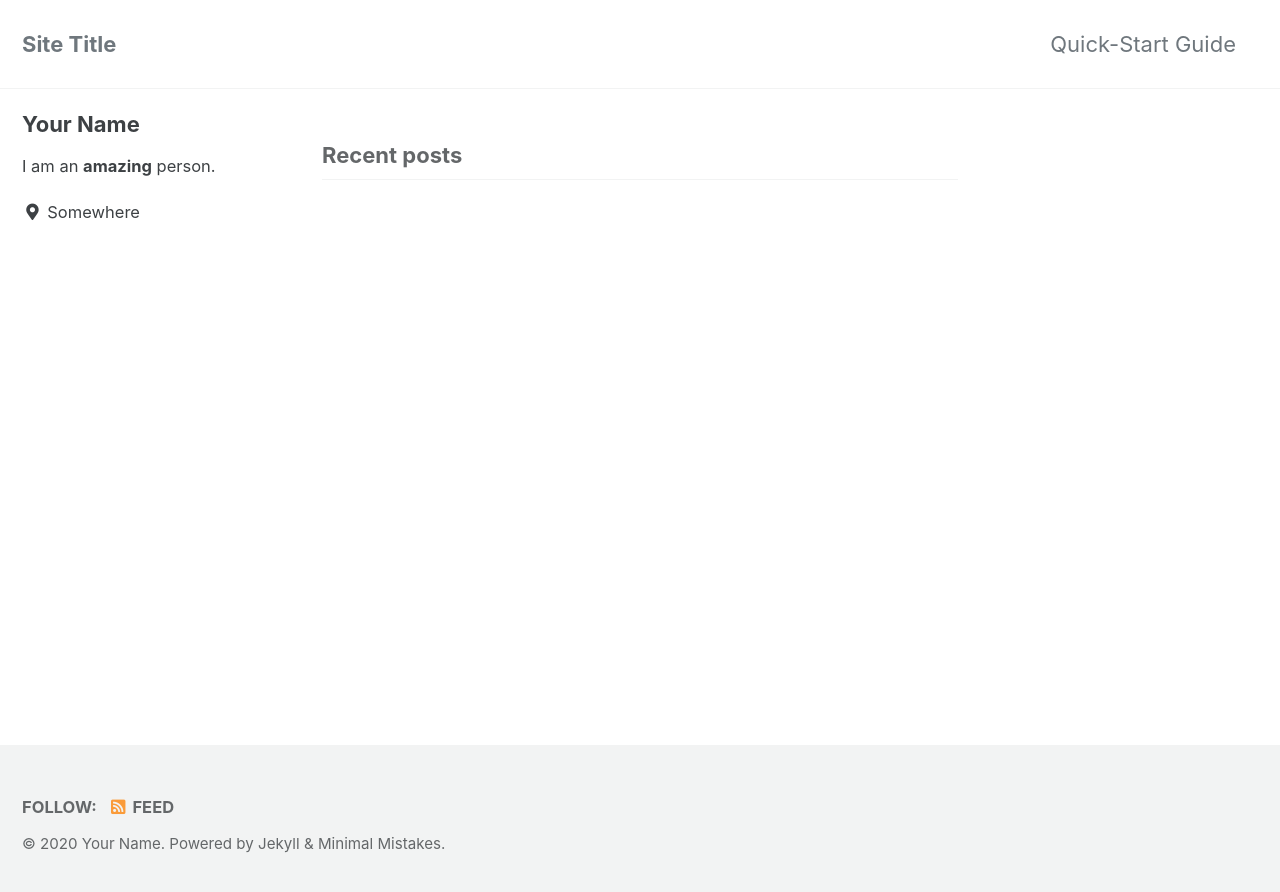
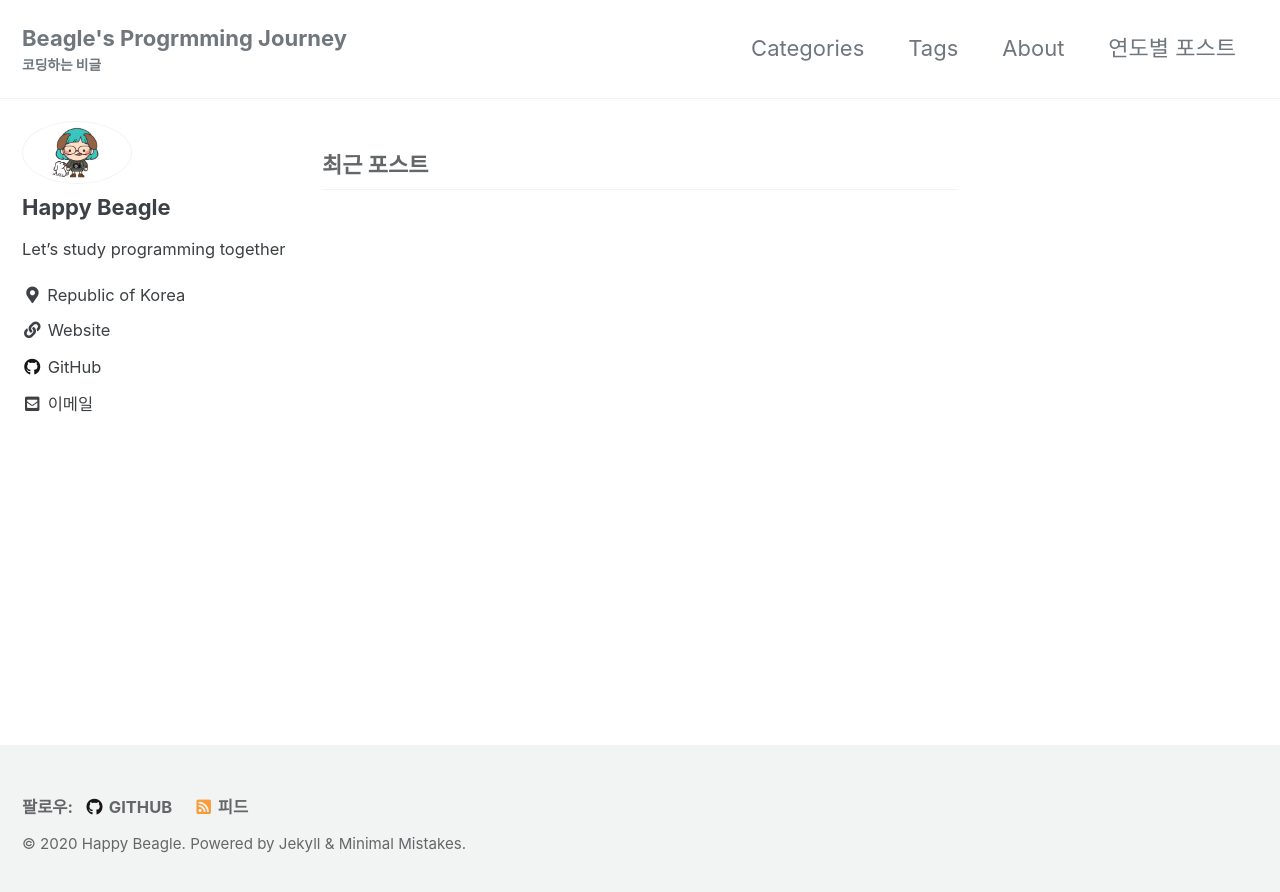
Before and after one commit to happyBeagle/happyBeagle.github.io, a Jekyll site: the page built from index.html, in a window 1280 px wide. Shown: the top 892 px of the page. Built offline with Jekyll 4.4.1, drawn with Linux system fonts in a browser that asks for light colours; cached includes are drawn as plain includes; the list of posts is cut into pages by our own code.

Commit message:
my first blog

```diff
--- a/Gemfile
+++ b/Gemfile
@@ -1,2 +1,5 @@
 source "https://rubygems.org"
 gemspec
+
+gem 'jekyll-admin', group: :jekyll_plugins
+gem 'jekyll-sitemap'
--- a/_config.yml
+++ b/_config.yml
@@ -15,24 +15,26 @@
 minimal_mistakes_skin    : "default" # "air", "aqua", "contrast", "dark", "dirt", "neon", "mint", "plum", "sunrise"
 
 # Site Settings
-locale                   : "en-US"
-title                    : "Site Title"
+locale                   : "ko-KR"
+title                    : "Beagle's Progrmming Journey"
 title_separator          : "-"
-subtitle                 : # site tagline that appears below site title in masthead
-name                     : "Your Name"
-description              : "An amazing website."
-url                      : # the base hostname & protocol for your site e.g. "https://mmistakes.github.io"
+subtitle                 : "코딩하는 비글" # site tagline that appears below site title in masthead
+name                     : "Happy Beagle"
+description              : "Let's study Programming"
+url                      : "https://happybeagle.github.io" # the base hostname & protocol for your site e.g. "https://mmistakes.github.io"
 baseurl                  : # the subpath of your site, e.g. "/blog"
-repository               : # GitHub username/repo-name e.g. "mmistakes/minimal-mistakes"
+repository               : "happyBeagle/happyBeagle.github.io" # GitHub username/repo-name e.g. "mmistakes/minimal-mistakes"
 teaser                   : # path of fallback teaser image, e.g. "/assets/images/500x300.png"
 logo                     : # path of logo image to display in the masthead, e.g. "/assets/images/88x88.png"
-masthead_title           : # overrides the website title displayed in the masthead, use " " for no title
-# breadcrumbs            : false # true, false (default)
+masthead_title           : "Beagle's Progrmming Journey" # overrides the website title displayed in the masthead, use " " for no title
+breadcrumbs              : true # true, false (default)
 words_per_minute         : 200
+
+#comments
 comments:
-  provider               : # false (default), "disqus", "discourse", "facebook", "staticman", "staticman_v2", "utterances", "custom"
+  provider               : "disqus" # false (default), "disqus", "discourse", "facebook", "staticman", "staticman_v2", "utterances", "custom"
   disqus:
-    shortname            : # https://help.disqus.com/customer/portal/articles/466208-what-s-a-shortname-
+    shortname            : "happyBeagle" # https://help.disqus.com/customer/portal/articles/466208-what-s-a-shortname-
   discourse:
     server               : # https://meta.discourse.org/t/embedding-discourse-comments-via-javascript/31963 , e.g.: meta.discourse.org
   facebook:
@@ -93,18 +95,18 @@ analytics:
 
 # Site Author
 author:
-  name             : "Your Name"
-  avatar           : # path of avatar image, e.g. "/assets/images/bio-photo.jpg"
-  bio              : "I am an **amazing** person."
-  location         : "Somewhere"
-  email            :
+  name             : "Happy Beagle"
+  avatar           : "/assets/imgs/profile.jpg" # path of avatar image, e.g. "/assets/images/bio-photo.jpg"
+  bio              : "Let's study programming together"
+  location         : "Republic of Korea"
+  email            : "mj.jo.sw@gmail.com"
   links:
     - label: "Email"
       icon: "fas fa-fw fa-envelope-square"
-      # url: "mailto:your.name@email.com"
+      #url: mailto:mj.jo.sw@gmail.com
     - label: "Website"
       icon: "fas fa-fw fa-link"
-      # url: "https://your-website.com"
+      url: "https://happybeagle.github.io"
     - label: "Twitter"
       icon: "fab fa-fw fa-twitter-square"
       # url: "https://twitter.com/"
@@ -113,7 +115,7 @@ author:
       # url: "https://facebook.com/"
     - label: "GitHub"
       icon: "fab fa-fw fa-github"
-      # url: "https://github.com/"
+      url: "https://github.com/happyBeagle"
     - label: "Instagram"
       icon: "fab fa-fw fa-instagram"
       # url: "https://instagram.com/"
@@ -129,7 +131,7 @@ footer:
       # url:
     - label: "GitHub"
       icon: "fab fa-fw fa-github"
-      # url:
+      url: "https://gitbug.com/happyBeagle"
     - label: "GitLab"
       icon: "fab fa-fw fa-gitlab"
       # url:
@@ -279,3 +281,10 @@ defaults:
       comments: # true
       share: true
       related: true
+  # _pages
+  - scope:
+      path: "_pages"
+      type: pages
+    values:
+      layout: single
+      author_profile: true
--- a/_data/navigation.yml
+++ b/_data/navigation.yml
@@ -1,12 +1,10 @@
 # main links
 main:
-  - title: "Quick-Start Guide"
-    url: https://mmistakes.github.io/minimal-mistakes/docs/quick-start-guide/
-  # - title: "About"
-  #   url: https://mmistakes.github.io/minimal-mistakes/about/
-  # - title: "Sample Posts"
-  #   url: /year-archive/
-  # - title: "Sample Collections"
-  #   url: /collection-archive/
-  # - title: "Sitemap"
-  #   url: /sitemap/
+  - title: "Categories"
+    url: /categories/
+  - title: "Tags"
+    url: /tags/
+  - title: "About"
+    url: /about/
+  - title: "연도별 포스트"
+    url: /posts/
--- /dev/null
+++ b/_sass/custom/_customcss.scss
@@ -0,0 +1,6 @@
+/* ==========================================================================
+   자체 커스텀한 부분
+   ========================================================================== */
+    .hide{
+        display:none;
+    }
--- a/_sass/minimal-mistakes.scss
+++ b/_sass/minimal-mistakes.scss
@@ -38,3 +38,6 @@
 @import "minimal-mistakes/archive";
 @import "minimal-mistakes/sidebar";
 @import "minimal-mistakes/print";
+
+/* Custom */
+@import "custom/_customcss";
--- /dev/null
+++ b/google7768da3b335f9f0c.html
@@ -0,0 +1 @@
+google-site-verification: google7768da3b335f9f0c.html
--- /dev/null
+++ b/robots.txt
@@ -0,0 +1,4 @@
+User-agent: *
+Allow: /
+
+Sitemap: https://happybeagle/github.io/sitemap.xml
```
Also changed, not shown: _pages/404.md (added, +15 -0 lines), _pages/category-archive.md (added, +6 -0 lines), _pages/tag-archive.md (added, +6 -0 lines), _pages/year-archive.md (added, +6 -0 lines), assets/js/custom/custom.js (added, +9 -0 lines), package.json (+7 -3 lines), assets/imgs/profile.jpg (added), assets/js/main.min.js.
